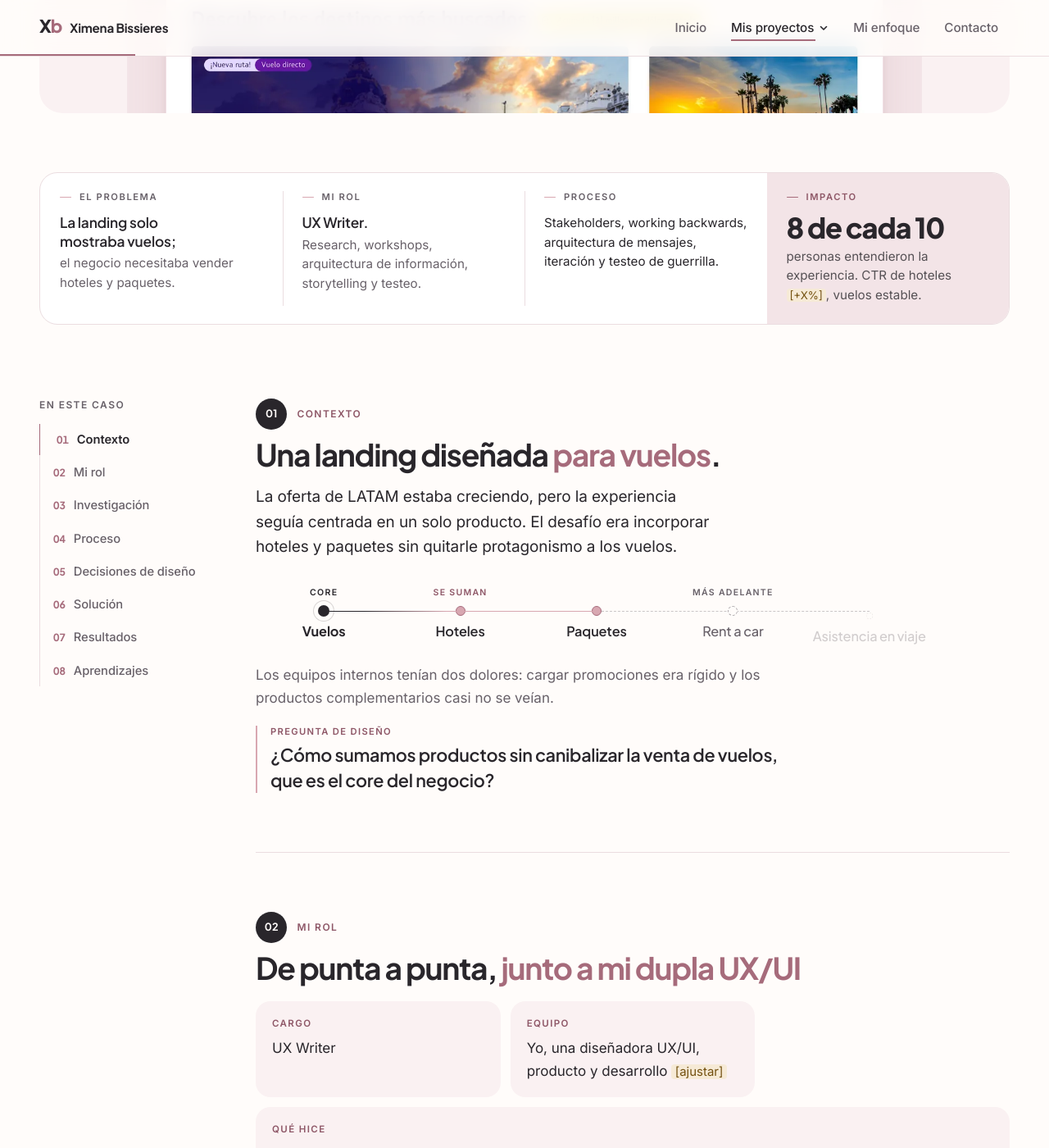
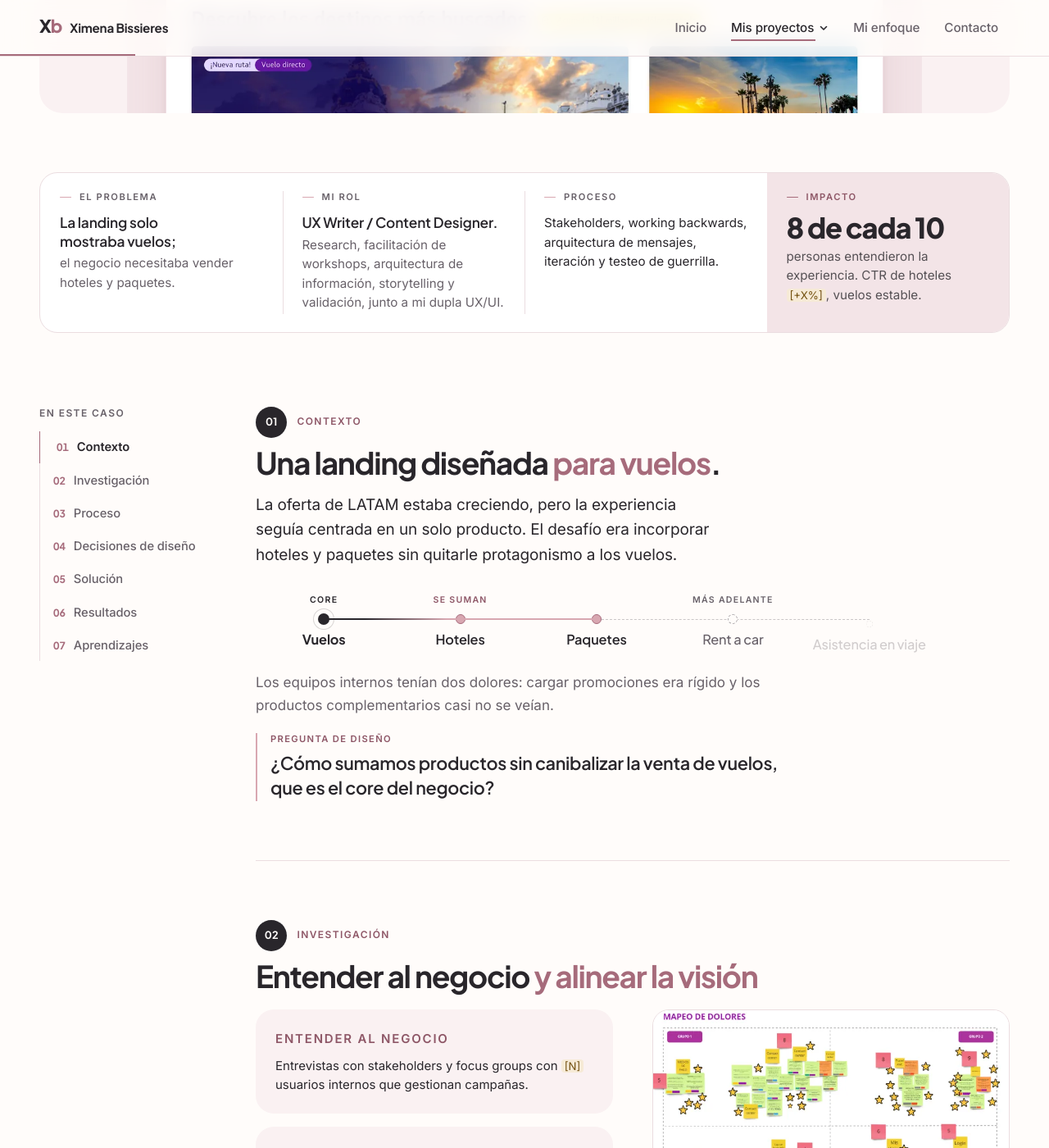
Before and after one commit to ximebissieres/Ximebissieres.github.io, a Jekyll site: the page built from proyectos/latam.html, in a window 1280 px wide and 1400 px high, scrolled down 827 px. Shown: the whole window at 82% size. Built offline with Jekyll 4.4.1, drawn with Linux system fonts in a browser that asks for light colours; some of the changed text lies outside the part shown.

Commit message:
LATAM: integra 'Mi rol' en el resumen ejecutivo
- Se elimina el capítulo 'Mi rol' (Cargo, Equipo, Qué hice)
- La card 'Mi rol' del resumen indica UX Writer / Content Designer y la
  contribución en research, workshops, arquitectura de información,
  storytelling y validación, junto a la dupla UX/UI
- Índice y numeración de etapas se actualizan solos (01–07)

Co-Authored-By: Claude Opus 5.5 <noreply@anthropic.com>
Claude-Session: https://claude.ai/code/session_01DJ4kQgEHjb3PtnpPBBuZ5X

```diff
--- a/proyectos/latam.html
+++ b/proyectos/latam.html
@@ -9,7 +9,7 @@ summary: 'Rediseñamos la landing de ofertas para que vuelos, hoteles y paquetes
 ---
 <section class="overview overview--editorial" aria-label="Resumen del caso">
   <div><h2>El problema</h2><p><span class="ov-lead">La landing solo mostraba vuelos;</span> el negocio necesitaba vender hoteles y paquetes.</p></div>
-  <div><h2>Mi rol</h2><p><span class="ov-lead">UX Writer.</span> Research, workshops, arquitectura de información, storytelling y testeo.</p></div>
+  <div><h2>Mi rol</h2><p><span class="ov-lead">UX Writer / Content Designer.</span> Research, facilitación de workshops, arquitectura de información, storytelling y validación, junto a mi dupla UX/UI.</p></div>
   <div><h2>Proceso</h2><p class="ov-main">Stakeholders, working backwards, arquitectura de mensajes, iteración y testeo de guerrilla.</p></div>
   <div class="ov-impact"><h2>Impacto</h2><p><span class="ov-kpi">8 de cada 10</span> personas entendieron la experiencia. CTR de hoteles <mark class="tbd">[+X%]</mark>, vuelos estable.</p></div>
 </section>
@@ -30,15 +30,6 @@ summary: 'Rediseñamos la landing de ofertas para que vuelos, hoteles y paquetes
       </ol>
       <p class="ctx-pains">Los equipos internos tenían dos dolores: cargar promociones era rígido y los productos complementarios casi no se veían.</p>
       <p class="statement"><span class="eyebrow">Pregunta de diseño</span>¿Cómo sumamos productos sin canibalizar la venta de vuelos, que es el core del negocio?</p>
-    </section>
-
-    <section class="chapter" id="rol" data-title="Mi rol">
-      <header class="chapter-head"><p class="eyebrow">Mi rol</p><h2 class="chapter-title">De punta a punta, <em>junto a mi dupla UX/UI</em></h2></header>
-      <dl class="role-grid">
-        <div><dt>Cargo</dt><dd>UX Writer</dd></div>
-        <div><dt>Equipo</dt><dd>Yo, una diseñadora UX/UI, producto y desarrollo <mark class="tbd">[ajustar]</mark></dd></div>
-        <div class="wide"><dt>Qué hice</dt><dd>Research, facilitación de workshops, arquitectura de información, storytelling y testeo</dd></div>
-      </dl>
     </section>
 
     <section class="chapter" id="investigacion" data-title="Investigación">
```
